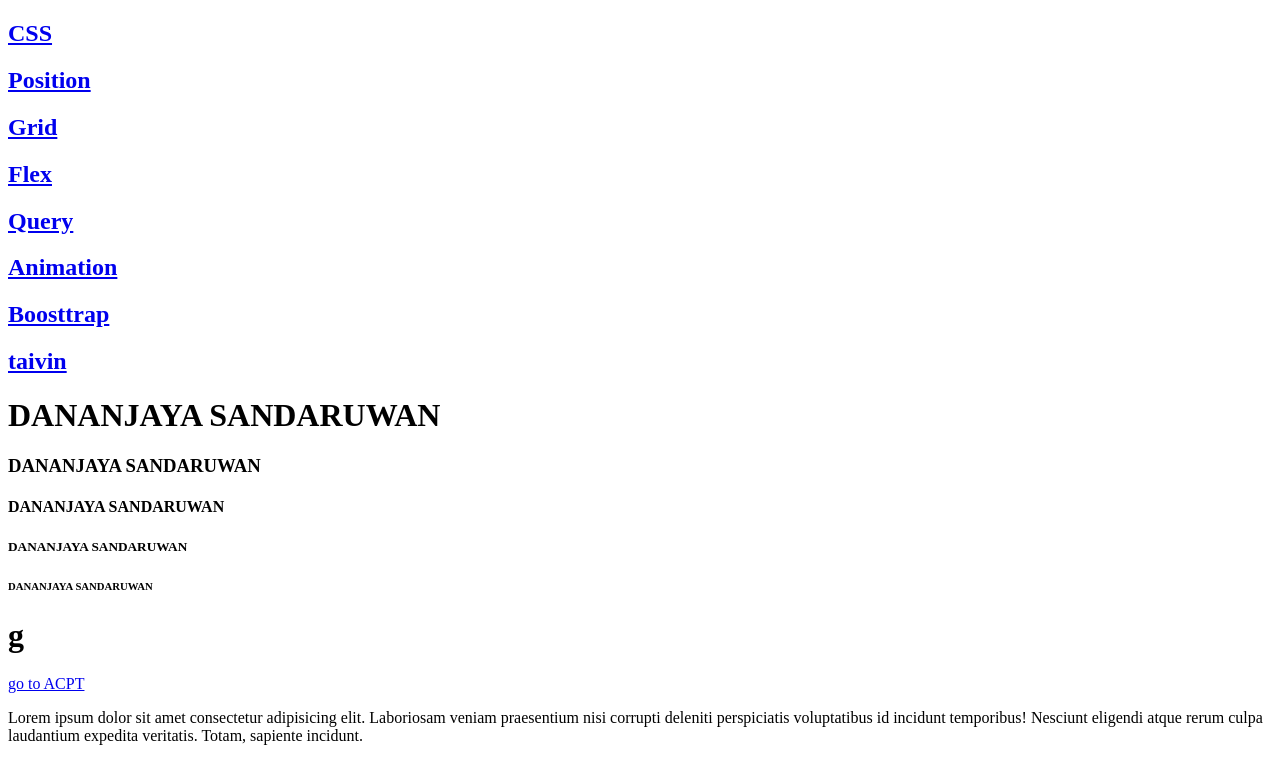
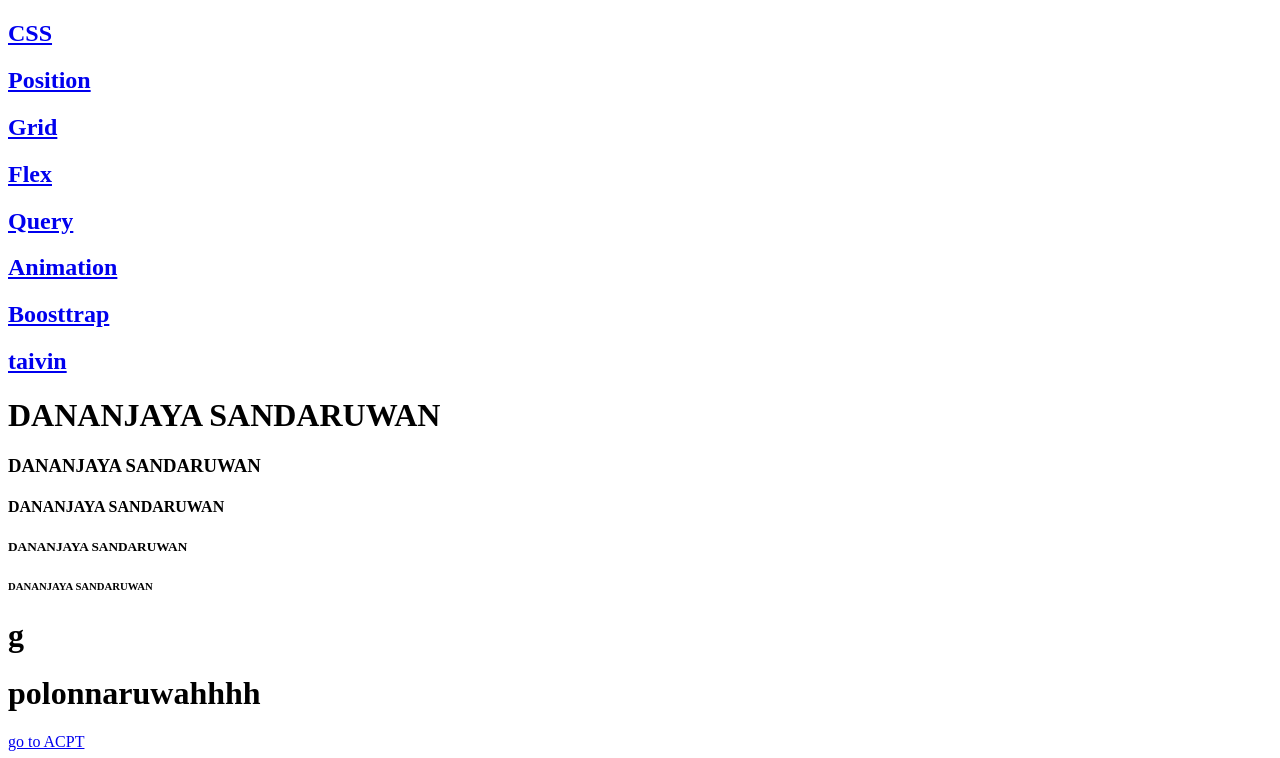
Before and after one commit to danaruwan0/afd-intake, a plain HTML site: page index.html in a window 1280 px wide. Shown: the top 758 px of the page. Drawn offline with Linux system fonts and the light colour scheme.

Commit message:
chenge github

```diff
--- a/index.html
+++ b/index.html
@@ -28,6 +28,9 @@
     <h6>DANANJAYA SANDARUWAN</h6>
 
     <h1>g</h1>
+
+
+    <h1>polonnaruwahhhh</h1>
 
 
 
```
